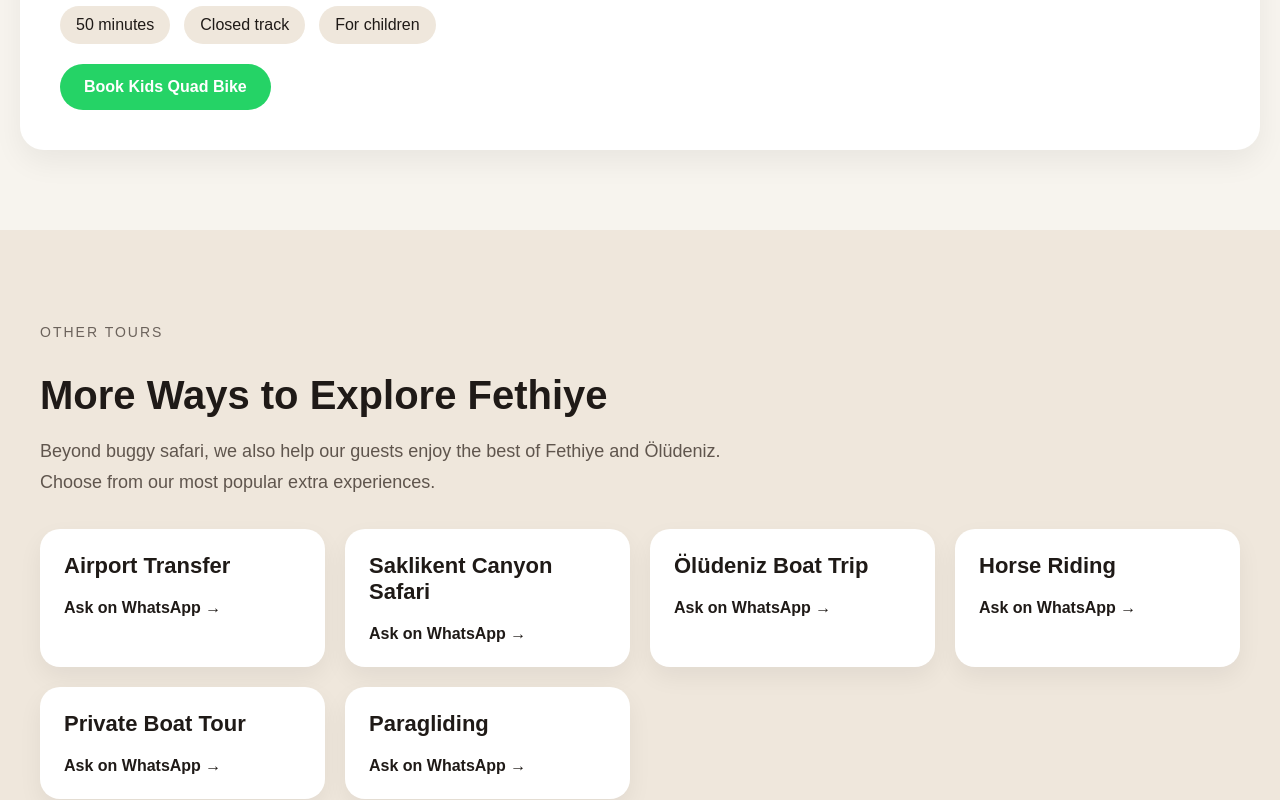
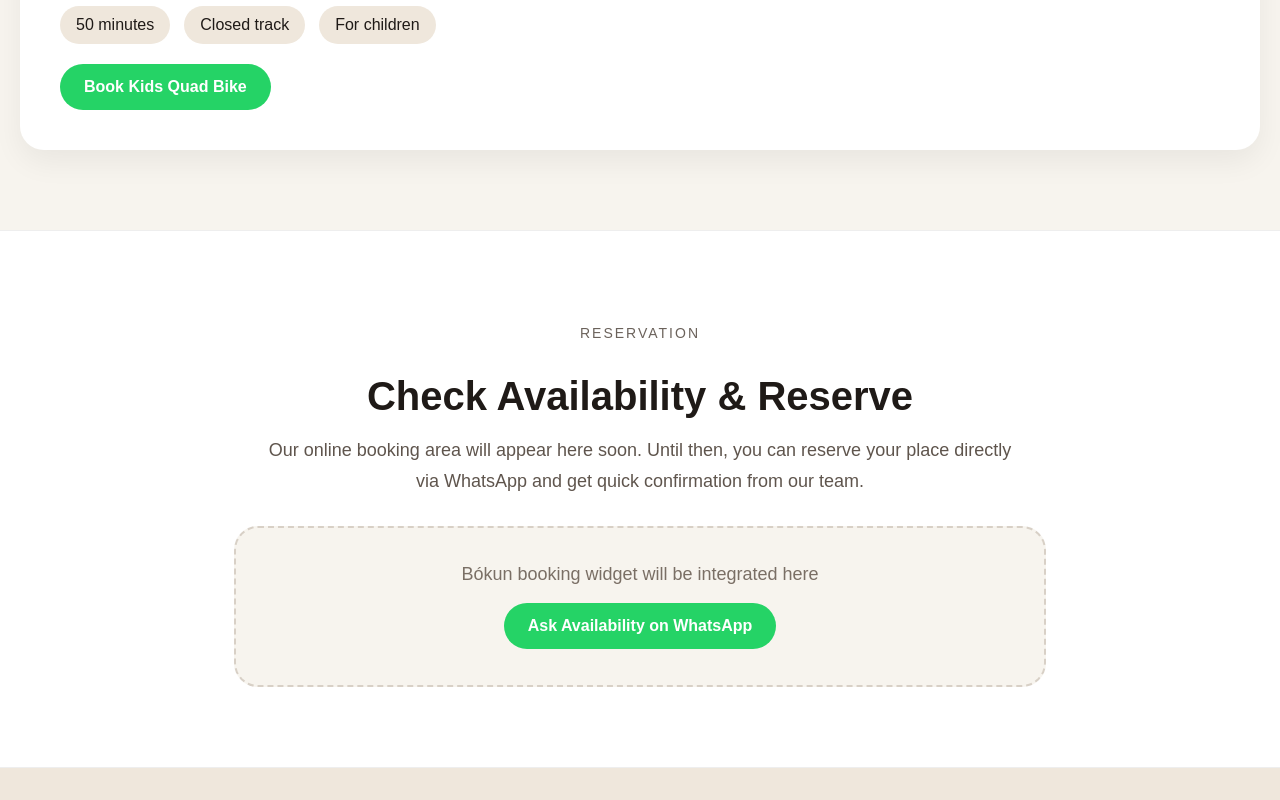
Before and after one commit to comendrive-a11y/comendrive-a11y, a Next.js app: page / in a window 1280 px wide. Shown: the part 2000-2800 px from the top of the page. Built offline with nearby package versions, Linux system fonts and the light colour scheme.

Commit message:
Update page.tsx

```diff
--- a/app/page.tsx
+++ b/app/page.tsx
@@ -88,6 +88,9 @@ export default function HomePage() {
             <a href="#other-tours" style={{ color: "rgba(255,255,255,0.9)", textDecoration: "none" }}>
               Other Tours
             </a>
+            <a href="#reservation" style={{ color: "rgba(255,255,255,0.9)", textDecoration: "none" }}>
+  Reserve
+</a>
 
             <a href="#contact" style={{ color: "rgba(255,255,255,0.9)", textDecoration: "none" }}>
               Contact
@@ -383,6 +386,96 @@ export default function HomePage() {
     >
       Book Kids Quad Bike
     </a>
+  </div>
+</section>
+      <section
+  id="reservation"
+  style={{
+    padding: "80px 20px",
+    background: "#ffffff",
+    borderTop: "1px solid #eee",
+    borderBottom: "1px solid #eee",
+  }}
+>
+  <div
+    style={{
+      maxWidth: "1100px",
+      margin: "0 auto",
+      textAlign: "center",
+    }}
+  >
+    <p
+      style={{
+        fontSize: "14px",
+        letterSpacing: "2px",
+        textTransform: "uppercase",
+        color: "#6b625b",
+        marginBottom: "12px",
+      }}
+    >
+      Reservation
+    </p>
+
+    <h2
+      style={{
+        fontSize: "40px",
+        marginBottom: "16px",
+        color: "#1f1a17",
+      }}
+    >
+      Check Availability & Reserve
+    </h2>
+
+    <p
+      style={{
+        maxWidth: "760px",
+        margin: "0 auto 30px",
+        fontSize: "18px",
+        lineHeight: 1.7,
+        color: "#5f554d",
+      }}
+    >
+      Our online booking area will appear here soon. Until then, you can reserve
+      your place directly via WhatsApp and get quick confirmation from our team.
+    </p>
+
+    <div
+      style={{
+        maxWidth: "760px",
+        margin: "0 auto",
+        padding: "36px 24px",
+        border: "2px dashed #d8d0c6",
+        borderRadius: "24px",
+        background: "#f7f4ee",
+      }}
+    >
+      <p
+        style={{
+          margin: "0 0 18px",
+          fontSize: "18px",
+          color: "#7a6f65",
+        }}
+      >
+        Bókun booking widget will be integrated here
+      </p>
+
+      <a
+        href="https://wa.me/905446358280?text=Hello%20I%20want%20to%20check%20availability%20for%20a%20tour"
+        target="_blank"
+        rel="noreferrer"
+        style={{
+          display: "inline-block",
+          background: "#25D366",
+          color: "#fff",
+          padding: "14px 24px",
+          borderRadius: "999px",
+          textDecoration: "none",
+          fontWeight: 600,
+        }}
+      >
+        Ask Availability on WhatsApp
+      </a>
+    </div>
   </div>
 </section>
       <section
```
